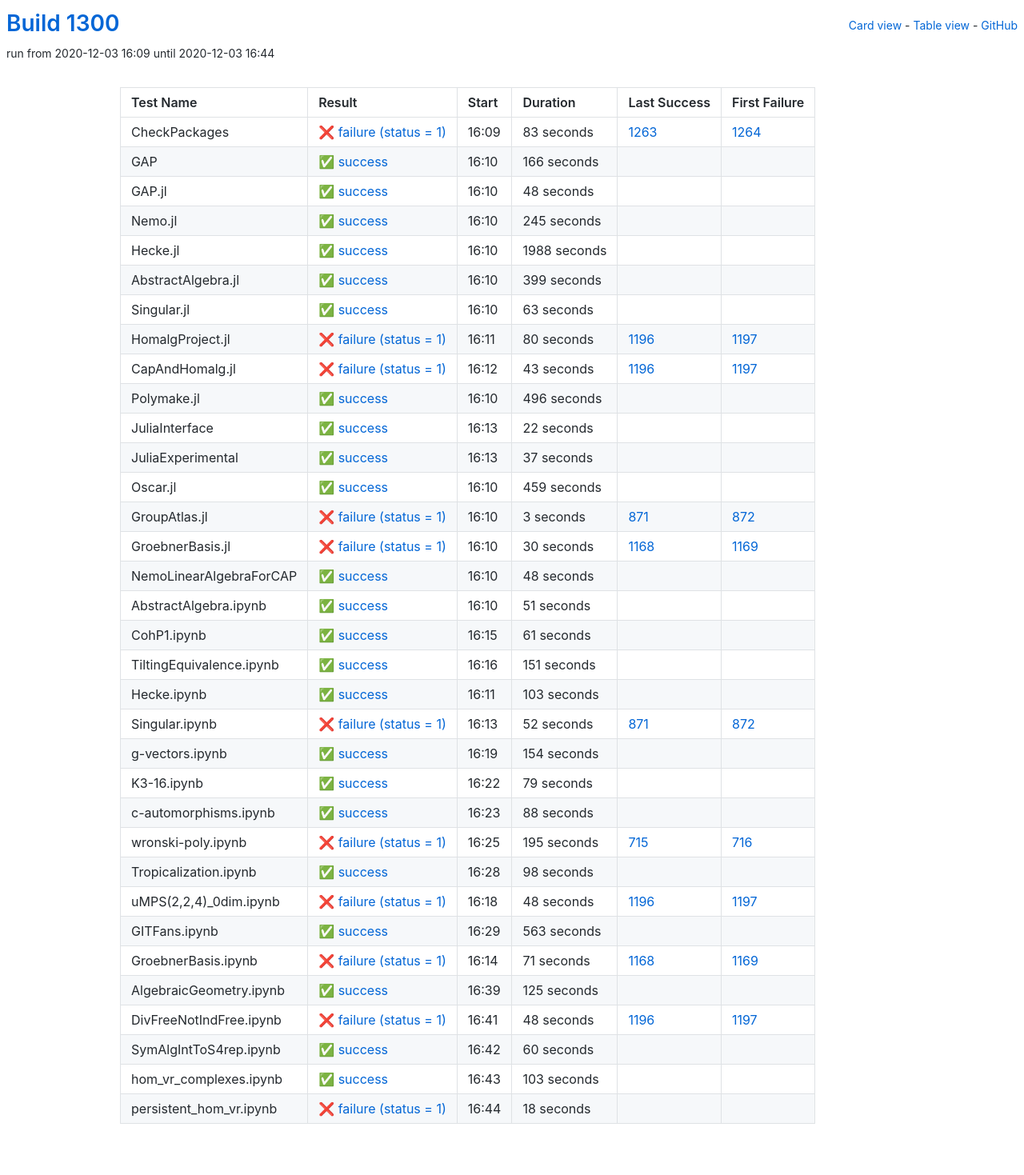
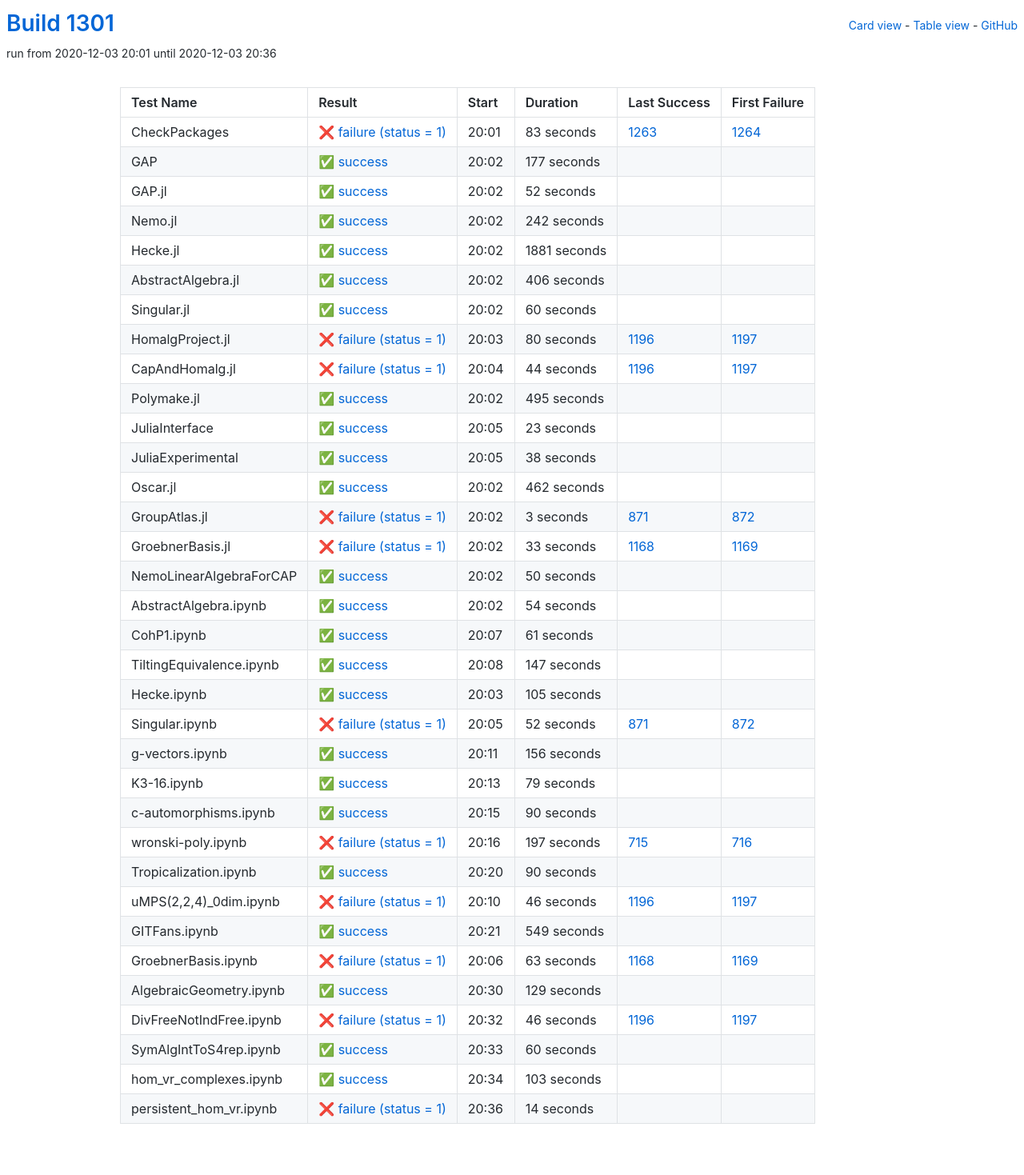
Before and after one commit to oscar-system/oscar-ci-status-stable, a Jekyll site: the page built from table.html, in a window 1280 px wide. Shown: the whole page at 80% size. Built offline with Jekyll 4.4.1, drawn with Linux system fonts in a browser that asks for light colours.

Commit message:
Build #1301

```diff
--- a/_data/ci.yml
+++ b/_data/ci.yml
@@ -1,6 +1,6 @@
 ---
-build: 1300
-build_url: https://oscarci.mathematik.uni-kl.de/job/oscar-stable/1300/
+build: 1301
+build_url: https://oscarci.mathematik.uni-kl.de/job/oscar-stable/1301/
 job: oscar-stable
 organization: oscar-system
 repo: oscar-ci-status-stable
@@ -8,8 +8,8 @@ repourl: https://github.com/oscar-system/oscar-ci-status-stable
 tests:
 - name: CheckPackages
   id: checkpackages
-  log: https://oscarci.mathematik.uni-kl.de/job/oscar-stable/1300/artifact/logs/build-1300/CheckPackages.log
-  start: 2020-12-03 16:09
+  log: https://oscarci.mathematik.uni-kl.de/job/oscar-stable/1301/artifact/logs/build-1301/CheckPackages.log
+  start: 2020-12-03 20:01
   success: false
   exitcode: 1
   status: failure
@@ -20,80 +20,80 @@ tests:
   first_failure_url: https://oscarci.mathematik.uni-kl.de/job/oscar-stable/1264/
 - name: GAP
   id: gap
-  log: https://oscarci.mathematik.uni-kl.de/job/oscar-stable/1300/artifact/logs/build-1300/GAP.log
-  start: 2020-12-03 16:10
+  log: https://oscarci.mathematik.uni-kl.de/job/oscar-stable/1301/artifact/logs/build-1301/GAP.log
+  start: 2020-12-03 20:02
   success: true
   exitcode: 0
   status: success
-  duration: 166
+  duration: 177
   last_success: false
   last_success_url:
   first_failure: false
   first_failure_url:
 - name: GAP.jl
   id: gap-jl
-  log: https://oscarci.mathematik.uni-kl.de/job/oscar-stable/1300/artifact/logs/build-1300/GAP.jl.log
-  start: 2020-12-03 16:10
+  log: https://oscarci.mathematik.uni-kl.de/job/oscar-stable/1301/artifact/logs/build-1301/GAP.jl.log
+  start: 2020-12-03 20:02
   success: true
   exitcode: 0
   status: success
-  duration: 48
+  duration: 52
   last_success: false
   last_success_url:
   first_failure: false
   first_failure_url:
 - name: Nemo.jl
   id: nemo-jl
-  log: https://oscarci.mathematik.uni-kl.de/job/oscar-stable/1300/artifact/logs/build-1300/Nemo.jl.log
-  start: 2020-12-03 16:10
+  log: https://oscarci.mathematik.uni-kl.de/job/oscar-stable/1301/artifact/logs/build-1301/Nemo.jl.log
+  start: 2020-12-03 20:02
   success: true
   exitcode: 0
   status: success
-  duration: 245
+  duration: 242
   last_success: false
   last_success_url:
   first_failure: false
   first_failure_url:
 - name: Hecke.jl
   id: hecke-jl
-  log: https://oscarci.mathematik.uni-kl.de/job/oscar-stable/1300/artifact/logs/build-1300/Hecke.jl.log
-  start: 2020-12-03 16:10
+  log: https://oscarci.mathematik.uni-kl.de/job/oscar-stable/1301/artifact/logs/build-1301/Hecke.jl.log
+  start: 2020-12-03 20:02
   success: true
   exitcode: 0
   status: success
-  duration: 1988
+  duration: 1881
   last_success: false
   last_success_url:
   first_failure: false
   first_failure_url:
 - name: AbstractAlgebra.jl
   id: abstractalgebra-jl
-  log: https://oscarci.mathematik.uni-kl.de/job/oscar-stable/1300/artifact/logs/build-1300/AbstractAlgebra.jl.log
-  start: 2020-12-03 16:10
+  log: https://oscarci.mathematik.uni-kl.de/job/oscar-stable/1301/artifact/logs/build-1301/AbstractAlgebra.jl.log
+  start: 2020-12-03 20:02
   success: true
   exitcode: 0
   status: success
-  duration: 399
+  duration: 406
   last_success: false
   last_success_url:
   first_failure: false
   first_failure_url:
 - name: Singular.jl
   id: singular-jl
-  log: https://oscarci.mathematik.uni-kl.de/job/oscar-stable/1300/artifact/logs/build-1300/Singular.jl.log
-  start: 2020-12-03 16:10
+  log: https://oscarci.mathematik.uni-kl.de/job/oscar-stable/1301/artifact/logs/build-1301/Singular.jl.log
+  start: 2020-12-03 20:02
   success: true
   exitcode: 0
   status: success
-  duration: 63
+  duration: 60
   last_success: false
   last_success_url:
   first_failure: false
   first_failure_url:
 - name: HomalgProject.jl
   id: homalgproject-jl
-  log: https://oscarci.mathematik.uni-kl.de/job/oscar-stable/1300/artifact/logs/build-1300/HomalgProject.jl.log
-  start: 2020-12-03 16:11
+  log: https://oscarci.mathematik.uni-kl.de/job/oscar-stable/1301/artifact/logs/build-1301/HomalgProject.jl.log
+  start: 2020-12-03 20:03
   success: false
   exitcode: 1
   status: failure
@@ -104,68 +104,68 @@ tests:
   first_failure_url: https://oscarci.mathematik.uni-kl.de/job/oscar-stable/1197/
 - name: CapAndHomalg.jl
   id: capandhomalg-jl
-  log: https://oscarci.mathematik.uni-kl.de/job/oscar-stable/1300/artifact/logs/build-1300/CapAndHomalg.jl.log
-  start: 2020-12-03 16:12
+  log: https://oscarci.mathematik.uni-kl.de/job/oscar-stable/1301/artifact/logs/build-1301/CapAndHomalg.jl.log
+  start: 2020-12-03 20:04
   success: false
   exitcode: 1
   status: failure
-  duration: 43
+  duration: 44
   last_success: 1196
   last_success_url: https://oscarci.mathematik.uni-kl.de/job/oscar-stable/1196/
   first_failure: 1197
   first_failure_url: https://oscarci.mathematik.uni-kl.de/job/oscar-stable/1197/
 - name: Polymake.jl
   id: polymake-jl
-  log: https://oscarci.mathematik.uni-kl.de/job/oscar-stable/1300/artifact/logs/build-1300/Polymake.jl.log
-  start: 2020-12-03 16:10
+  log: https://oscarci.mathematik.uni-kl.de/job/oscar-stable/1301/artifact/logs/build-1301/Polymake.jl.log
+  start: 2020-12-03 20:02
   success: true
   exitcode: 0
   status: success
-  duration: 496
+  duration: 495
   last_success: false
   last_success_url:
   first_failure: false
   first_failure_url:
 - name: JuliaInterface
   id: juliainterface
-  log: https://oscarci.mathematik.uni-kl.de/job/oscar-stable/1300/artifact/logs/build-1300/JuliaInterface.log
-  start: 2020-12-03 16:13
+  log: https://oscarci.mathematik.uni-kl.de/job/oscar-stable/1301/artifact/logs/build-1301/JuliaInterface.log
+  start: 2020-12-03 20:05
   success: true
   exitcode: 0
   status: success
-  duration: 22
+  duration: 23
   last_success: false
   last_success_url:
   first_failure: false
   first_failure_url:
 - name: JuliaExperimental
   id: juliaexperimental
-  log: https://oscarci.mathematik.uni-kl.de/job/oscar-stable/1300/artifact/logs/build-1300/JuliaExperimental.log
-  start: 2020-12-03 16:13
+  log: https://oscarci.mathematik.uni-kl.de/job/oscar-stable/1301/artifact/logs/build-1301/JuliaExperimental.log
+  start: 2020-12-03 20:05
   success: true
   exitcode: 0
   status: success
-  duration: 37
+  duration: 38
   last_success: false
   last_success_url:
   first_failure: false
   first_failure_url:
 - name: Oscar.jl
   id: oscar-jl
-  log: https://oscarci.mathematik.uni-kl.de/job/oscar-stable/1300/artifact/logs/build-1300/Oscar.jl.log
-  start: 2020-12-03 16:10
+  log: https://oscarci.mathematik.uni-kl.de/job/oscar-stable/1301/artifact/logs/build-1301/Oscar.jl.log
+  start: 2020-12-03 20:02
   success: true
   exitcode: 0
   status: success
-  duration: 459
+  duration: 462
   last_success: false
   last_success_url:
   first_failure: false
   first_failure_url:
 - name: GroupAtlas.jl
   id: groupatlas-jl
-  log: https://oscarci.mathematik.uni-kl.de/job/oscar-stable/1300/artifact/logs/build-1300/GroupAtlas.jl.log
-  start: 2020-12-03 16:10
+  log: https://oscarci.mathematik.uni-kl.de/job/oscar-stable/1301/artifact/logs/build-1301/GroupAtlas.jl.log
+  start: 2020-12-03 20:02
   success: false
   exitcode: 1
   status: failure
@@ -176,44 +176,44 @@ tests:
   first_failure_url: https://oscarci.mathematik.uni-kl.de/job/oscar-stable/872/
 - name: GroebnerBasis.jl
   id: groebnerbasis-jl
-  log: https://oscarci.mathematik.uni-kl.de/job/oscar-stable/1300/artifact/logs/build-1300/GroebnerBasis.jl.log
-  start: 2020-12-03 16:10
+  log: https://oscarci.mathematik.uni-kl.de/job/oscar-stable/1301/artifact/logs/build-1301/GroebnerBasis.jl.log
+  start: 2020-12-03 20:02
   success: false
   exitcode: 1
   status: failure
-  duration: 30
+  duration: 33
   last_success: 1168
   last_success_url: https://oscarci.mathematik.uni-kl.de/job/oscar-stable/1168/
   first_failure: 1169
   first_failure_url: https://oscarci.mathematik.uni-kl.de/job/oscar-stable/1169/
 - name: NemoLinearAlgebraForCAP
   id: nemolinearalgebraforcap
-  log: https://oscarci.mathematik.uni-kl.de/job/oscar-stable/1300/artifact/logs/build-1300/NemoLinearAlgebraForCAP.log
-  start: 2020-12-03 16:10
+  log: https://oscarci.mathematik.uni-kl.de/job/oscar-stable/1301/artifact/logs/build-1301/NemoLinearAlgebraForCAP.log
+  start: 2020-12-03 20:02
   success: true
   exitcode: 0
   status: success
-  duration: 48
+  duration: 50
   last_success: false
   last_success_url:
   first_failure: false
   first_failure_url:
 - name: AbstractAlgebra.ipynb
   id: abstractalgebra-ipynb
-  log: https://oscarci.mathematik.uni-kl.de/job/oscar-stable/1300/artifact/logs/build-1300/AbstractAlgebra.ipynb.log
-  start: 2020-12-03 16:10
+  log: https://oscarci.mathematik.uni-kl.de/job/oscar-stable/1301/artifact/logs/build-1301/AbstractAlgebra.ipynb.log
+  start: 2020-12-03 20:02
   success: true
   exitcode: 0
   status: success
-  duration: 51
+  duration: 54
   last_success: false
   last_success_url:
   first_failure: false
   first_failure_url:
 - name: CohP1.ipynb
   id: cohp1-ipynb
-  log: https://oscarci.mathematik.uni-kl.de/job/oscar-stable/1300/artifact/logs/build-1300/CohP1.ipynb.log
-  start: 2020-12-03 16:15
+  log: https://oscarci.mathematik.uni-kl.de/job/oscar-stable/1301/artifact/logs/build-1301/CohP1.ipynb.log
+  start: 2020-12-03 20:07
   success: true
   exitcode: 0
   status: success
@@ -224,32 +224,32 @@ tests:
   first_failure_url:
 - name: TiltingEquivalence.ipynb
   id: tiltingequivalence-ipynb
-  log: https://oscarci.mathematik.uni-kl.de/job/oscar-stable/1300/artifact/logs/build-1300/TiltingEquivalence.ipynb.log
-  start: 2020-12-03 16:16
+  log: https://oscarci.mathematik.uni-kl.de/job/oscar-stable/1301/artifact/logs/build-1301/TiltingEquivalence.ipynb.log
+  start: 2020-12-03 20:08
   success: true
   exitcode: 0
   status: success
-  duration: 151
+  duration: 147
   last_success: false
   last_success_url:
   first_failure: false
   first_failure_url:
 - name: Hecke.ipynb
   id: hecke-ipynb
-  log: https://oscarci.mathematik.uni-kl.de/job/oscar-stable/1300/artifact/logs/build-1300/Hecke.ipynb.log
-  start: 2020-12-03 16:11
+  log: https://oscarci.mathematik.uni-kl.de/job/oscar-stable/1301/artifact/logs/build-1301/Hecke.ipynb.log
+  start: 2020-12-03 20:03
   success: true
   exitcode: 0
   status: success
-  duration: 103
+  duration: 105
   last_success: false
   last_success_url:
   first_failure: false
   first_failure_url:
 - name: Singular.ipynb
   id: singular-ipynb
-  log: https://oscarci.mathematik.uni-kl.de/job/oscar-stable/1300/artifact/logs/build-1300/Singular.ipynb.log
-  start: 2020-12-03 16:13
+  log: https://oscarci.mathematik.uni-kl.de/job/oscar-stable/1301/artifact/logs/build-1301/Singular.ipynb.log
+  start: 2020-12-03 20:05
   success: false
   exitcode: 1
   status: failure
@@ -260,20 +260,20 @@ tests:
   first_failure_url: https://oscarci.mathematik.uni-kl.de/job/oscar-stable/872/
 - name: g-vectors.ipynb
   id: g-vectors-ipynb
-  log: https://oscarci.mathematik.uni-kl.de/job/oscar-stable/1300/artifact/logs/build-1300/g-vectors.ipynb.log
-  start: 2020-12-03 16:19
+  log: https://oscarci.mathematik.uni-kl.de/job/oscar-stable/1301/artifact/logs/build-1301/g-vectors.ipynb.log
+  start: 2020-12-03 20:11
   success: true
   exitcode: 0
   status: success
-  duration: 154
+  duration: 156
   last_success: false
   last_success_url:
   first_failure: false
   first_failure_url:
 - name: K3-16.ipynb
   id: k3-16-ipynb
-  log: https://oscarci.mathematik.uni-kl.de/job/oscar-stable/1300/artifact/logs/build-1300/K3-16.ipynb.log
-  start: 2020-12-03 16:22
+  log: https://oscarci.mathematik.uni-kl.de/job/oscar-stable/1301/artifact/logs/build-1301/K3-16.ipynb.log
+  start: 2020-12-03 20:13
   success: true
   exitcode: 0
   status: success
@@ -284,104 +284,104 @@ tests:
   first_failure_url:
 - name: c-automorphisms.ipynb
   id: c-automorphisms-ipynb
-  log: https://oscarci.mathematik.uni-kl.de/job/oscar-stable/1300/artifact/logs/build-1300/c-automorphisms.ipynb.log
-  start: 2020-12-03 16:23
+  log: https://oscarci.mathematik.uni-kl.de/job/oscar-stable/1301/artifact/logs/build-1301/c-automorphisms.ipynb.log
+  start: 2020-12-03 20:15
   success: true
   exitcode: 0
   status: success
-  duration: 88
+  duration: 90
   last_success: false
   last_success_url:
   first_failure: false
   first_failure_url:
 - name: wronski-poly.ipynb
   id: wronski-poly-ipynb
-  log: https://oscarci.mathematik.uni-kl.de/job/oscar-stable/1300/artifact/logs/build-1300/wronski-poly.ipynb.log
-  start: 2020-12-03 16:25
+  log: https://oscarci.mathematik.uni-kl.de/job/oscar-stable/1301/artifact/logs/build-1301/wronski-poly.ipynb.log
+  start: 2020-12-03 20:16
   success: false
   exitcode: 1
   status: failure
-  duration: 195
+  duration: 197
   last_success: 715
   last_success_url: https://oscarci.mathematik.uni-kl.de/job/oscar-stable/715/
   first_failure: 716
   first_failure_url: https://oscarci.mathematik.uni-kl.de/job/oscar-stable/716/
 - name: Tropicalization.ipynb
   id: tropicalization-ipynb
-  log: https://oscarci.mathematik.uni-kl.de/job/oscar-stable/1300/artifact/logs/build-1300/Tropicalization.ipynb.log
-  start: 2020-12-03 16:28
+  log: https://oscarci.mathematik.uni-kl.de/job/oscar-stable/1301/artifact/logs/build-1301/Tropicalization.ipynb.log
+  start: 2020-12-03 20:20
   success: true
   exitcode: 0
   status: success
-  duration: 98
+  duration: 90
   last_success: false
   last_success_url:
   first_failure: false
   first_failure_url:
 - name: uMPS(2,2,4)_0dim.ipynb
   id: umps-2-2-4-0dim-ipynb
-  log: https://oscarci.mathematik.uni-kl.de/job/oscar-stable/1300/artifact/logs/build-1300/uMPS-2-2-4-_0dim.ipynb.log
-  start: 2020-12-03 16:18
+  log: https://oscarci.mathematik.uni-kl.de/job/oscar-stable/1301/artifact/logs/build-1301/uMPS-2-2-4-_0dim.ipynb.log
+  start: 2020-12-03 20:10
   success: false
   exitcode: 1
   status: failure
-  duration: 48
+  duration: 46
   last_success: 1196
   last_success_url: https://oscarci.mathematik.uni-kl.de/job/oscar-stable/1196/
   first_failure: 1197
   first_failure_url: https://oscarci.mathematik.uni-kl.de/job/oscar-stable/1197/
 - name: GITFans.ipynb
   id: gitfans-ipynb
-  log: https://oscarci.mathematik.uni-kl.de/job/oscar-stable/1300/artifact/logs/build-1300/GITFans.ipynb.log
-  start: 2020-12-03 16:29
+  log: https://oscarci.mathematik.uni-kl.de/job/oscar-stable/1301/artifact/logs/build-1301/GITFans.ipynb.log
+  start: 2020-12-03 20:21
   success: true
   exitcode: 0
   status: success
-  duration: 563
+  duration: 549
   last_success: false
   last_success_url:
   first_failure: false
   first_failure_url:
 - name: GroebnerBasis.ipynb
   id: groebnerbasis-ipynb
-  log: https://oscarci.mathematik.uni-kl.de/job/oscar-stable/1300/artifact/logs/build-1300/GroebnerBasis.ipynb.log
-  start: 2020-12-03 16:14
+  log: https://oscarci.mathematik.uni-kl.de/job/oscar-stable/1301/artifact/logs/build-1301/GroebnerBasis.ipynb.log
+  start: 2020-12-03 20:06
   success: false
   exitcode: 1
   status: failure
-  duration: 71
+  duration: 63
   last_success: 1168
   last_success_url: https://oscarci.mathematik.uni-kl.de/job/oscar-stable/1168/
   first_failure: 1169
   first_failure_url: https://oscarci.mathematik.uni-kl.de/job/oscar-stable/1169/
 - name: AlgebraicGeometry.ipynb
   id: algebraicgeometry-ipynb
-  log: https://oscarci.mathematik.uni-kl.de/job/oscar-stable/1300/artifact/logs/build-1300/AlgebraicGeometry.ipynb.log
-  start: 2020-12-03 16:39
+  log: https://oscarci.mathematik.uni-kl.de/job/oscar-stable/1301/artifact/logs/build-1301/AlgebraicGeometry.ipynb.log
+  start: 2020-12-03 20:30
   success: true
   exitcode: 0
   status: success
-  duration: 125
+  duration: 129
   last_success: false
   last_success_url:
   first_failure: false
   first_failure_url:
 - name: DivFreeNotIndFree.ipynb
   id: divfreenotindfree-ipynb
-  log: https://oscarci.mathematik.uni-kl.de/job/oscar-stable/1300/artifact/logs/build-1300/DivFreeNotIndFree.ipynb.log
-  start: 2020-12-03 16:41
+  log: https://oscarci.mathematik.uni-kl.de/job/oscar-stable/1301/artifact/logs/build-1301/DivFreeNotIndFree.ipynb.log
+  start: 2020-12-03 20:32
   success: false
   exitcode: 1
   status: failure
-  duration: 48
+  duration: 46
   last_success: 1196
   last_success_url: https://oscarci.mathematik.uni-kl.de/job/oscar-stable/1196/
   first_failure: 1197
   first_failure_url: https://oscarci.mathematik.uni-kl.de/job/oscar-stable/1197/
 - name: SymAlgIntToS4rep.ipynb
   id: symalginttos4rep-ipynb
-  log: https://oscarci.mathematik.uni-kl.de/job/oscar-stable/1300/artifact/logs/build-1300/SymAlgIntToS4rep.ipynb.log
-  start: 2020-12-03 16:42
+  log: https://oscarci.mathematik.uni-kl.de/job/oscar-stable/1301/artifact/logs/build-1301/SymAlgIntToS4rep.ipynb.log
+  start: 2020-12-03 20:33
   success: true
   exitcode: 0
   status: success
@@ -392,8 +392,8 @@ tests:
   first_failure_url:
 - name: hom_vr_complexes.ipynb
   id: hom-vr-complexes-ipynb
-  log: https://oscarci.mathematik.uni-kl.de/job/oscar-stable/1300/artifact/logs/build-1300/hom_vr_complexes.ipynb.log
-  start: 2020-12-03 16:43
+  log: https://oscarci.mathematik.uni-kl.de/job/oscar-stable/1301/artifact/logs/build-1301/hom_vr_complexes.ipynb.log
+  start: 2020-12-03 20:34
   success: true
   exitcode: 0
   status: success
@@ -404,12 +404,12 @@ tests:
   first_failure_url:
 - name: persistent_hom_vr.ipynb
   id: persistent-hom-vr-ipynb
-  log: https://oscarci.mathematik.uni-kl.de/job/oscar-stable/1300/artifact/logs/build-1300/persistent_hom_vr.ipynb.log
-  start: 2020-12-03 16:44
+  log: https://oscarci.mathematik.uni-kl.de/job/oscar-stable/1301/artifact/logs/build-1301/persistent_hom_vr.ipynb.log
+  start: 2020-12-03 20:36
   success: false
   exitcode: 1
   status: failure
-  duration: 18
+  duration: 14
   last_success: false
   last_success_url:
   first_failure: false
```
Also changed, not shown: README.md.
